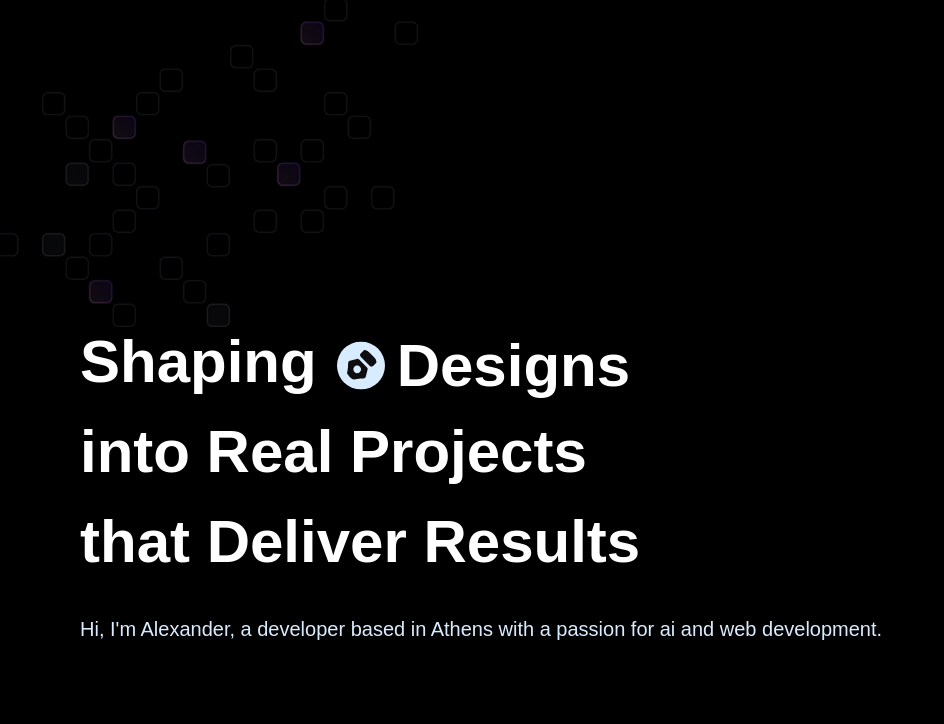
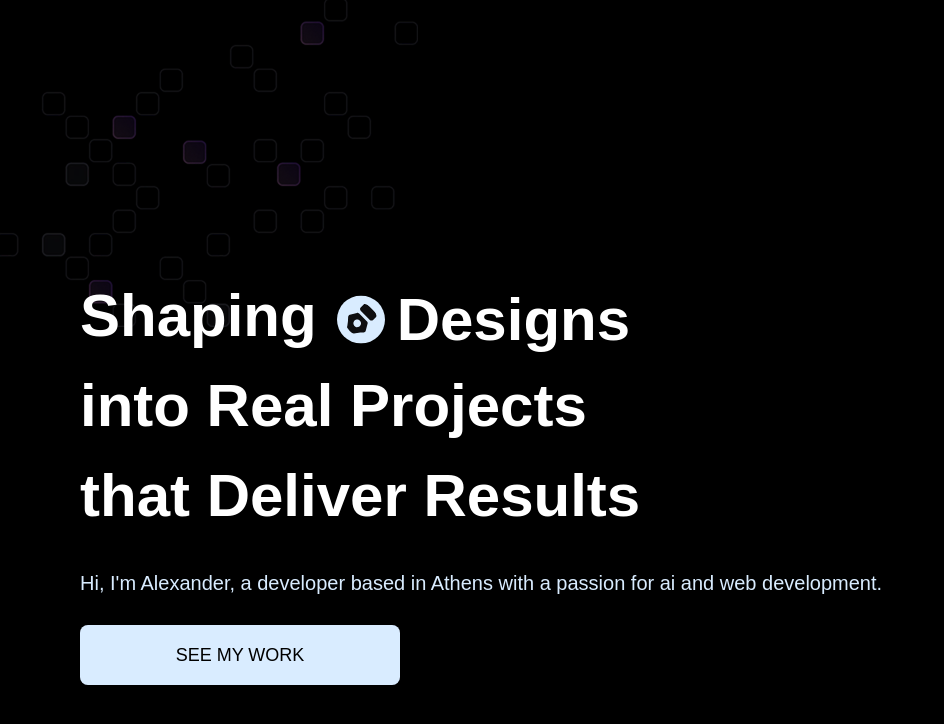
Before and after one commit to doctoralex9/personalweb, a React (Vite) app in the folder portofolio-website/: page / in a window 1280 px wide. Shown: the top 724 px of the page, without its empty margins (0-944 px from the left). Built offline with nearby package versions, Linux system fonts and the light colour scheme; a web font is replaced by a local one.

Commit message:
complete button by creating whole new folder (button component) by creating a dynamic calssName

```diff
--- /dev/null
+++ b/portofolio-website/src/components/Button.jsx
@@ -0,0 +1,15 @@
+const Button = ({ text, className, id }) => {
+    return (
+        <a className={`${className ?? ''} cta-wrapper`}>
+            <div className="cta-button group">
+                <div className="bg-circle" />
+                <p className="text">{text}</p>
+                <div className="arrow-wrapper">
+                    <img src="/images/arrow-down.svg" alt="arrow"/>
+                </div>
+            </div>
+        </a>
+    )
+}
+
+export default Button
--- a/portofolio-website/src/sections/Hero.jsx
+++ b/portofolio-website/src/sections/Hero.jsx
@@ -1,4 +1,6 @@
 import { words } from "../constants/index.js"
+import Button from "../components/Button.jsx"
+
 
 const Hero = () => {
     return (
@@ -40,7 +42,11 @@ const Hero = () => {
                     pointer-events-none">Hi, I'm Alexander, a developer based
                     in Athens with a passion for ai and web development.
                     </p>
-
+                    <Button
+                     className="md:w-80 md:h-16 w-60 h-12"
+                     id="button"
+                     text="See my Work"
+                     />
                     </div>
 
                 </header>
```
